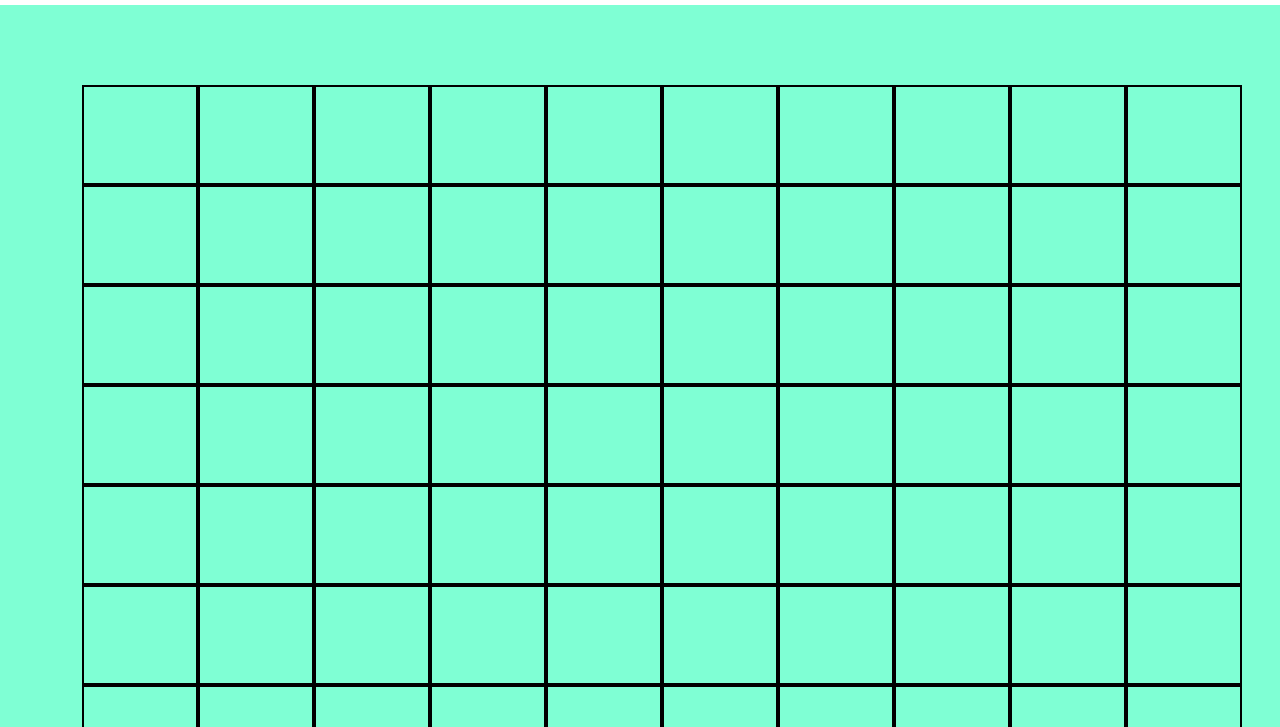
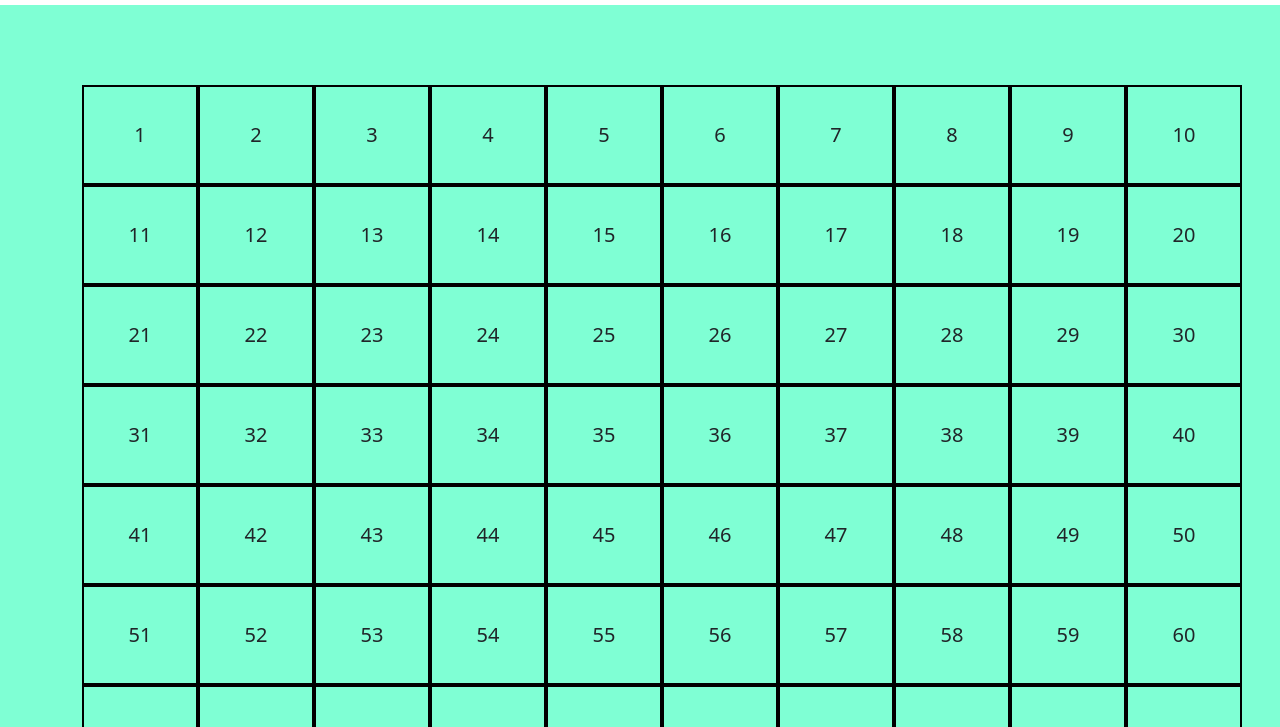
Before and after one commit to Fabiopanetta02/js-campominato-grid, a plain HTML site: page index.html in a window 1280 px wide. Both pictures are taken after a click on the button "Play". Shown: the part 64-791 px from the top of the page. Drawn offline with nearby package versions, Linux system fonts and the light colour scheme.

Commit message:
Added MILESTONE 3

```diff
--- a/css/style.css
+++ b/css/style.css
@@ -23,10 +23,17 @@ main{
     visibility: visible;
 }
 
-.row > div{
+.row > .cell{
+    cursor: pointer;
     width: calc(100% / 10);
     height: calc(100% / 10);
     border: 2px solid black;
+    padding: 0;
+    display: flex;
+    justify-content: center;
+    align-items: center;
+    font-size: 20px;
+
 }
 
 footer{
--- a/js/script.js
+++ b/js/script.js
@@ -10,9 +10,9 @@ Cerchiamo di fare almeno un commit per ogni milestone!
 //# MILESTONE 1
 //Prepariamo l'HTML ed il CSS per ottenere il risultato grafico che vediamo nell'immagine allegata.
 
-#MILESTONE 2
-Rimuoviamo le celle che abbiamo inserito nell'HTML in modo da generarle tramite JS.
-Al click del bottone play, vengono generate 100 celle in 10 righe da 10 celle ciascuna.
+//#MILESTONE 2
+//Rimuoviamo le celle che abbiamo inserito nell'HTML in modo da generarle tramite JS.
+//Al click del bottone play, vengono generate 100 celle in 10 righe da 10 celle ciascuna.
 
 #MILESTONE 3
 In ogni cella, deve comparire il numero corrispondente, in ordine da 1 a 100;
@@ -27,6 +27,14 @@ Aggiungere una select accanto al bottone di generazione, che fornisca una scelta
 - con difficoltà 3 => 49 caselle, con un numero compreso tra 1 e 49, divise in 7 caselle per 7 righe;
 */
 
+//*FUNZIONI
+function createCell(content){
+    const cell = document.createElement('div');
+    cell.className= 'cell';
+    cell.innerText = content;
+    return cell;
+}
+
 // !1- Recupero gli elementi con l'id
 const buttonPlay = document.getElementById('play');
 const gridNumber = document.getElementById('grid');
@@ -39,8 +47,12 @@ const totalCells= rows * cells;
 
 
 // !3- Creo le celle per 100 volte e li metto in pagina
-for (let i = 0; i < totalCells; i++){
-    const cell = document.createElement('div');
+for (let i = 1; i <= totalCells; i++){
+
+    //Creo la cella
+    const cell = createCell(i);
+
+    //Aggancio la cella alla griglia
     gridNumber.append(cell);
 }
 
```
